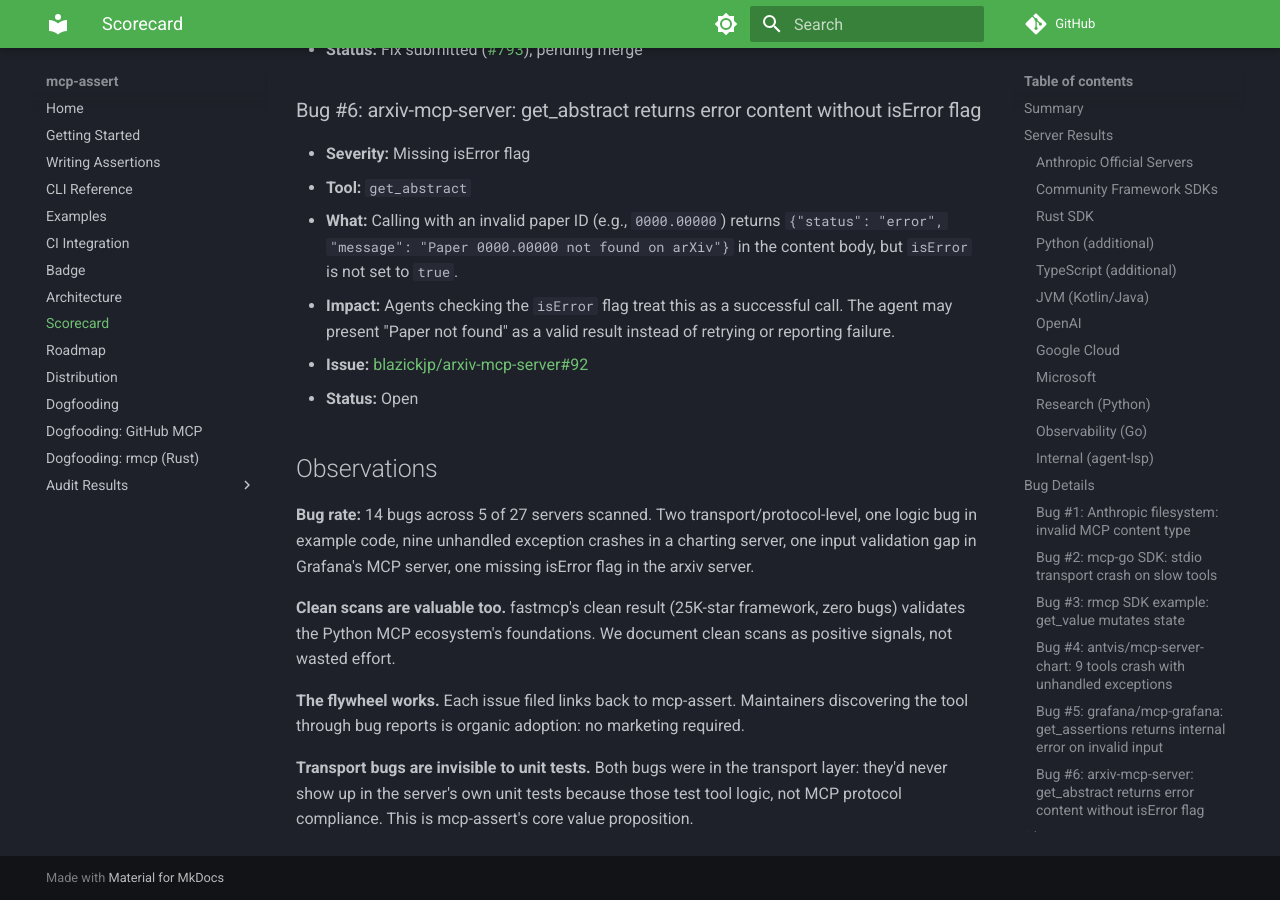
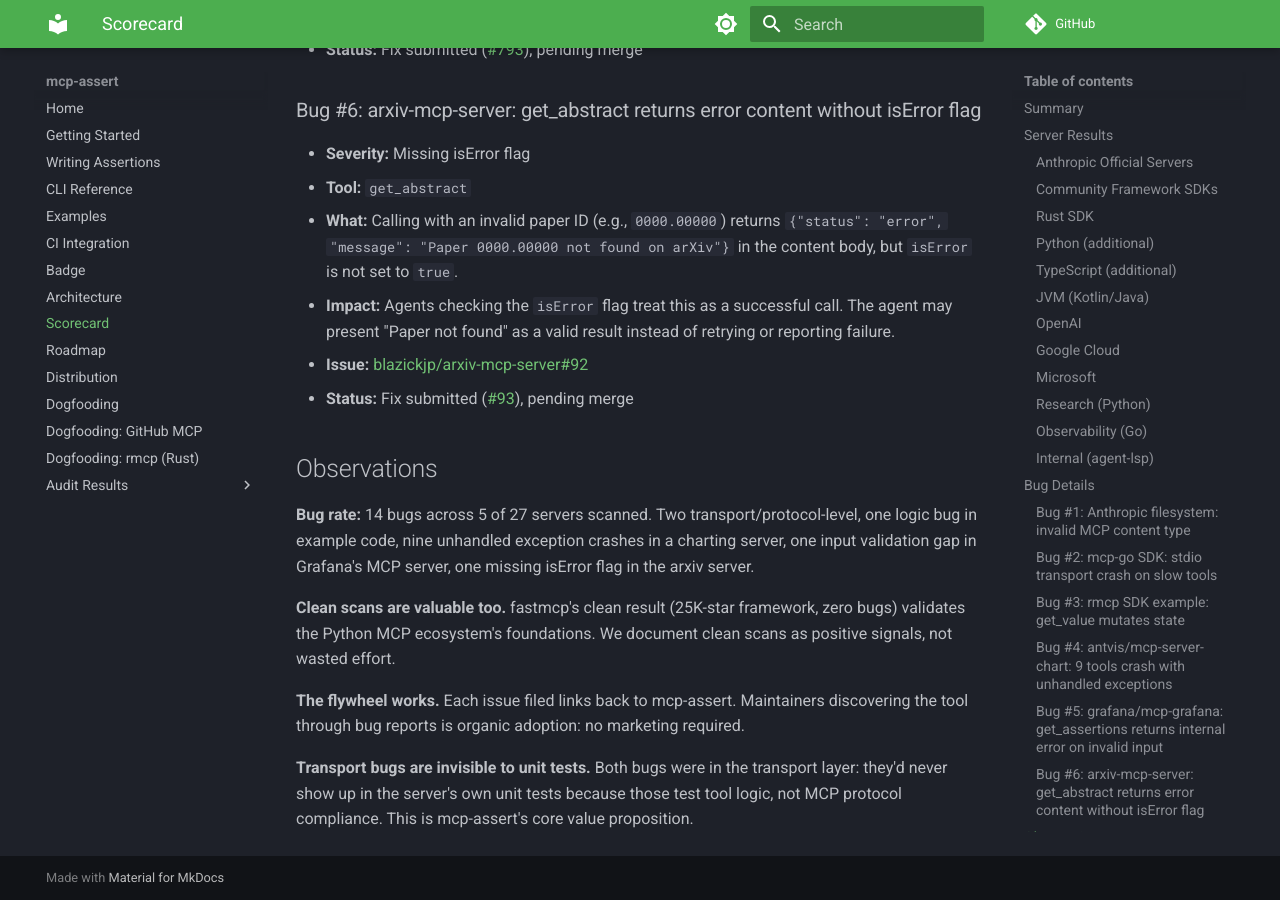
Before and after one commit to blackwell-systems/mcp-assert, an MkDocs documentation site: the page built from docs/scorecard.md, in a window 1280 px wide and 900 px high, scrolled down 9279 px. Built offline with MkDocs 1.6.1 and Material for MkDocs 9.7.7, drawn with Linux system fonts in a browser that asks for light colours; comment, search, counter and statistics services are not loaded.

Commit message:
fix: update arxiv assertion for fixed isError behavior, add PR link to scorecard

```diff
--- a/docs/scorecard.md
+++ b/docs/scorecard.md
@@ -162,7 +162,7 @@ Servers tested by mcp-assert, bugs found, issues filed.
 - **What:** Calling with an invalid paper ID (e.g., `0000.00000`) returns `{"status": "error", "message": "Paper 0000.00000 not found on arXiv"}` in the content body, but `isError` is not set to `true`.
 - **Impact:** Agents checking the `isError` flag treat this as a successful call. The agent may present "Paper not found" as a valid result instead of retrying or reporting failure.
 - **Issue:** [blazickjp/arxiv-mcp-server#92](https://github.com/blazickjp/arxiv-mcp-server/issues/92)
-- **Status:** Open
+- **Status:** Fix submitted ([#93](https://github.com/blazickjp/arxiv-mcp-server/pull/93)), pending merge
 
 ## Observations
 
```
Also changed, not shown: 1 other file.
